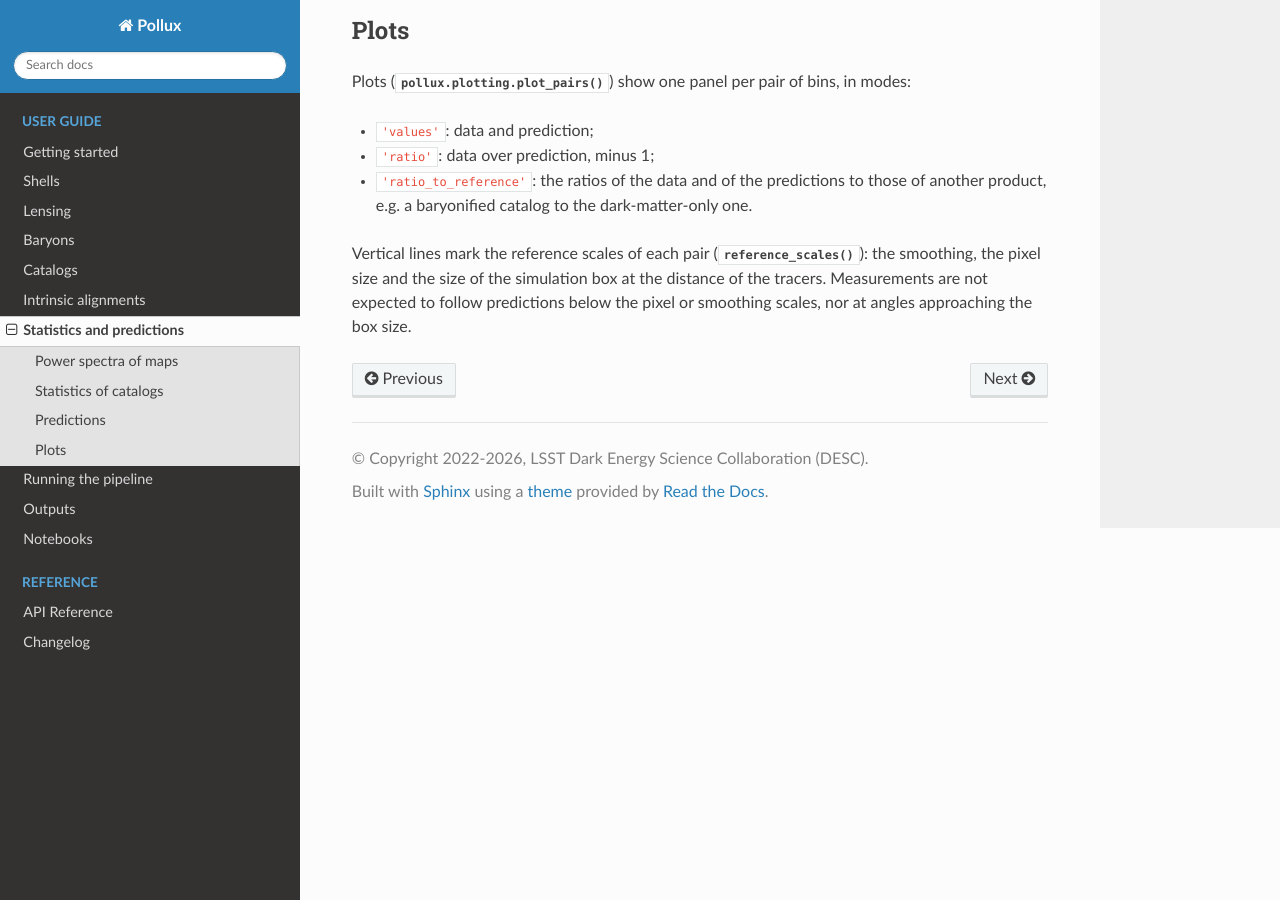
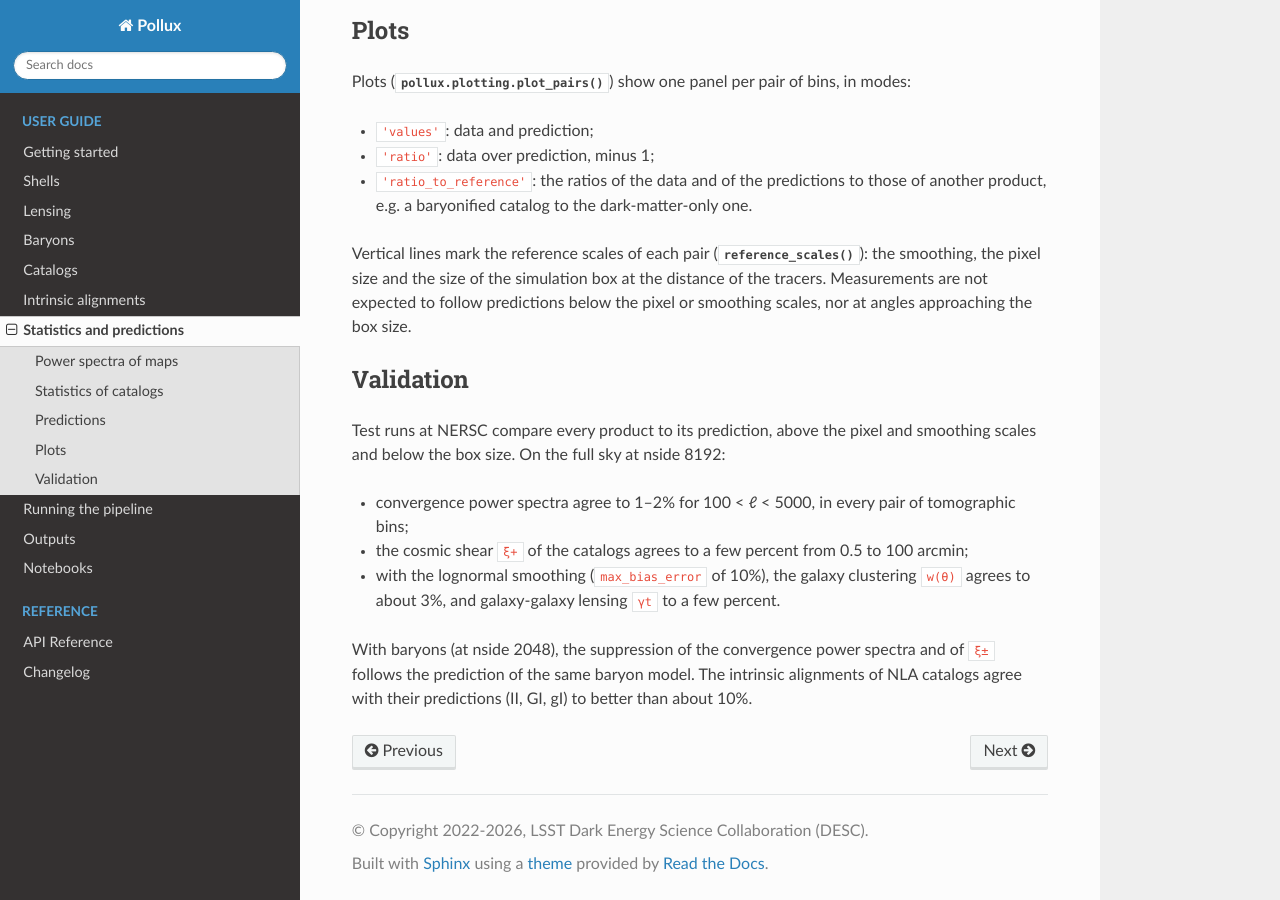
Before and after one commit to LSSTDESC/pollux, a Sphinx documentation site: the page built from docs/statistics.rst, in a window 1280 px wide and 900 px high, scrolled down 1839 px. Built offline with Sphinx 7.4.7 and the Read the Docs theme 3.1.0, drawn with Linux system fonts in a browser that asks for light colours; pages that are not in the unit, such as notebooks, are missing from menus.

Commit message:
Docs and notebooks show the validated results; roadmap of technical developments only
- Statistics page: the validated results of the test runs. Known issues are
  in the report of the HACC-HOS-Y1 runs, not in the documentation.
- Notebook 03 run on the validation outputs, without the density ratio plot.
- Roadmap: technical developments only.

Co-Authored-By: Claude Opus 5.5 <noreply@anthropic.com>

```diff
--- a/docs/statistics.rst
+++ b/docs/statistics.rst
@@ -86,3 +86,18 @@ Plots (:func:`pollux.plotting.plot_pairs`) show one panel per pair of bins, in m
 Vertical lines mark the reference scales of each pair (:meth:`~pollux.map_builder.MapBuilder.reference_scales`):
 the smoothing, the pixel size and the size of the simulation box at the distance of the tracers. Measurements are
 not expected to follow predictions below the pixel or smoothing scales, nor at angles approaching the box size.
+
+Validation
+----------
+
+Test runs at NERSC compare every product to its prediction, above the pixel and smoothing scales and below the
+box size. On the full sky at nside 8192:
+
+- convergence power spectra agree to 1–2% for 100 < ℓ < 5000, in every pair of tomographic bins;
+- the cosmic shear ``ξ+`` of the catalogs agrees to a few percent from 0.5 to 100 arcmin;
+- with the lognormal smoothing (``max_bias_error`` of 10%), the galaxy clustering ``w(θ)`` agrees to about 3%,
+  and galaxy-galaxy lensing ``γt`` to a few percent.
+
+With baryons (at nside 2048), the suppression of the convergence power spectra and of ``ξ±`` follows the prediction
+of the same baryon model. The intrinsic alignments of NLA catalogs agree with their predictions (II, GI, gI) to
+better than about 10%.
```
Also changed, not shown: ROADMAP.md (+1 -2 lines), docs/intrinsic_alignments.rst (+0 -11 lines), 1 other file.
